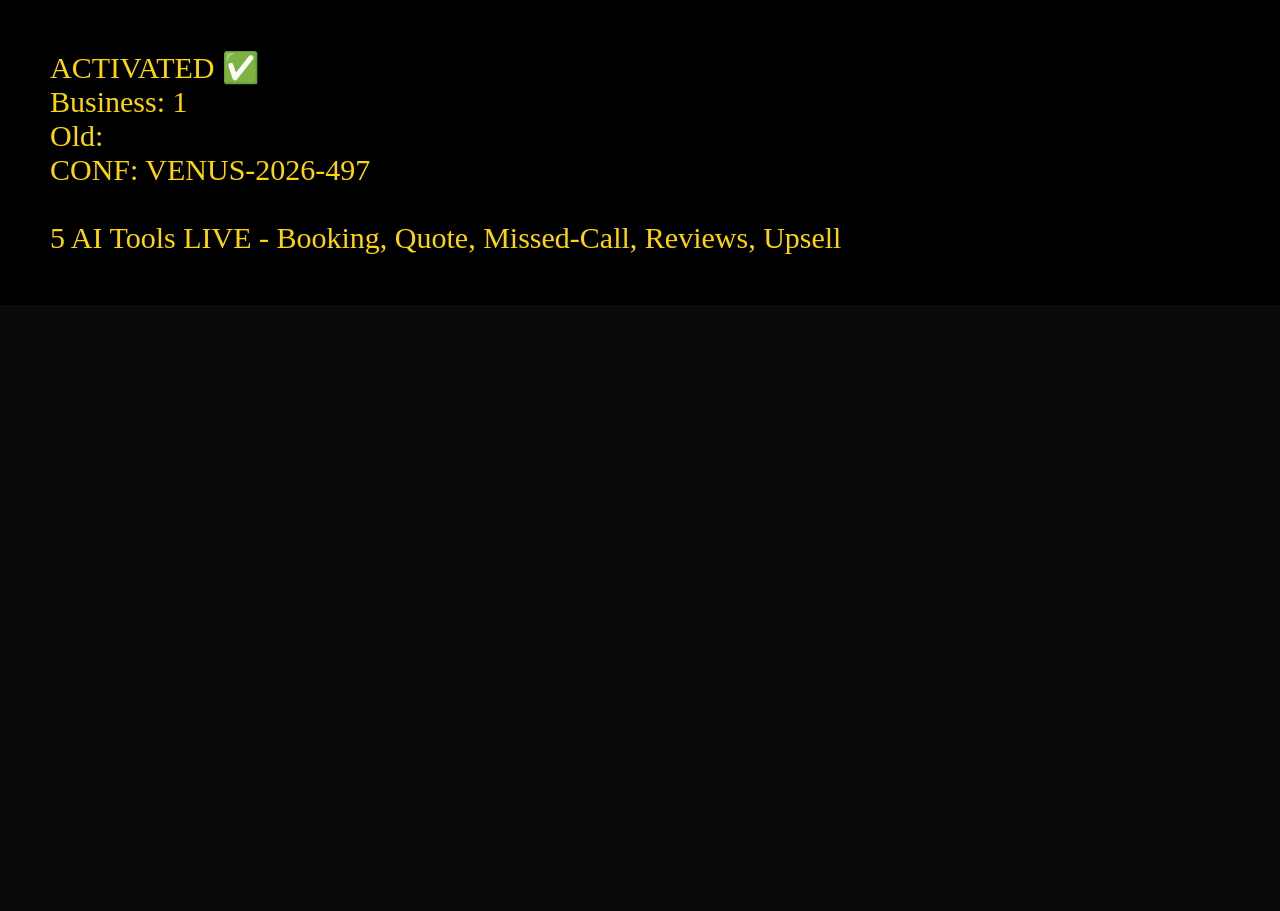
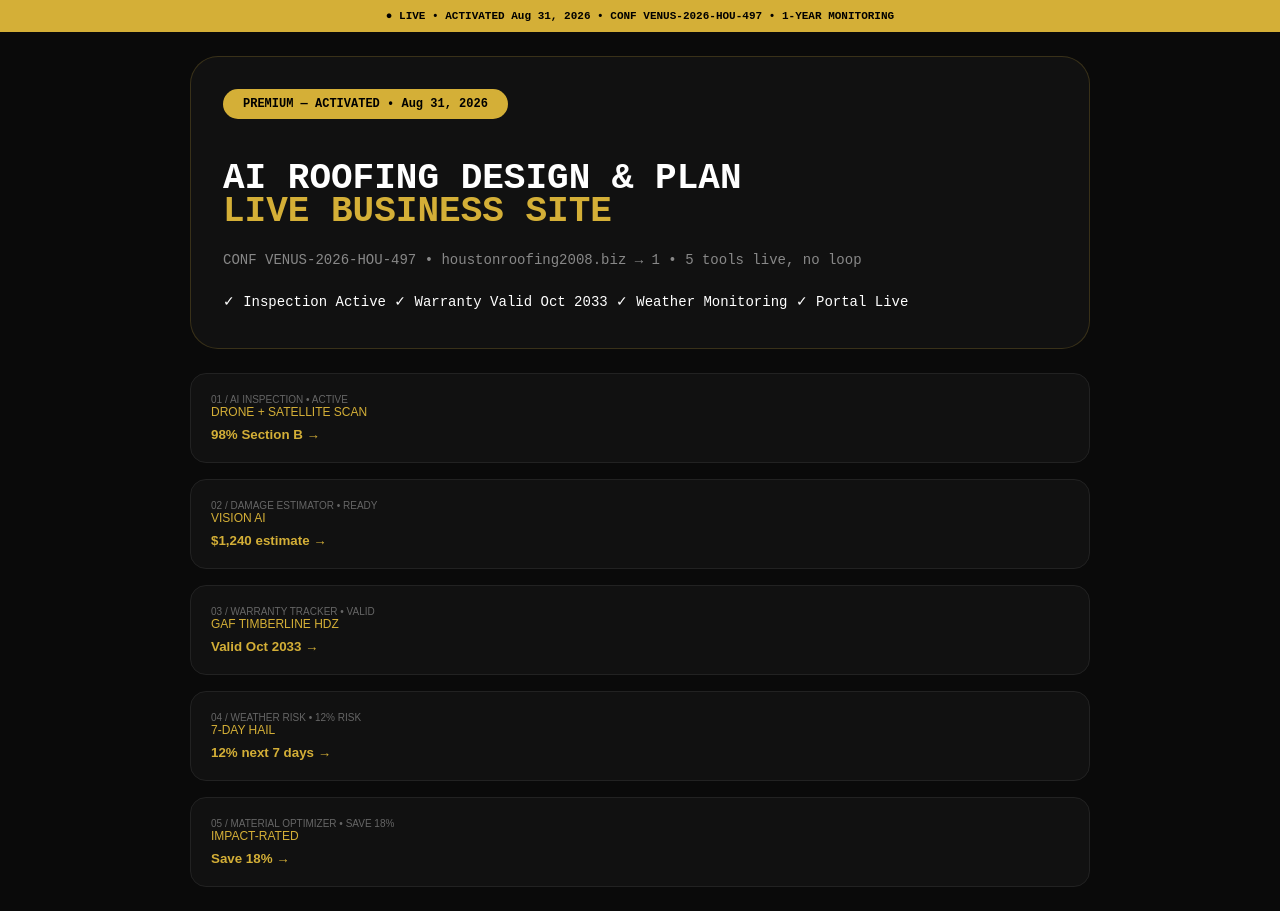
Before and after one commit to venusplaza7-dot/venus-ai-v7, a Next.js app: page /live/1 in a window 1280 px wide. Before the commit the page ends 800 px from the top, so only its background shows below. Built offline with nearby package versions, Linux system fonts and the light colour scheme.

Commit message:
Refactor page.js to use functional components

```diff
--- a/app/live/[b]/page.js
+++ b/app/live/[b]/page.js
@@ -1,9 +1,43 @@
-export default function Page({params, searchParams}) {
-  return <div style={{background:'black',color:'gold',padding:'50px',fontSize:'30px'}}>
-    ACTIVATED ✅<br/>
-    Business: {params.b}<br/>
-    Old: {searchParams.old}<br/>
-    CONF: {searchParams.conf || 'VENUS-2026-497'}<br/><br/>
-    5 AI Tools LIVE - Booking, Quote, Missed-Call, Reviews, Upsell
-  </div>
+"use client";
+import { useState } from "react";
+import { useParams, useSearchParams } from "next/navigation";
+
+export default function LivePage() {
+  const params = useParams();
+  const searchParams = useSearchParams();
+  const business = params?.b || "arizonanativeroofing.com";
+  const conf = searchParams.get("conf") || "VENUS-2026-HOU-497";
+  const oldDomain = searchParams.get("old") || "houstonroofing2008.biz";
+  const [activeTool, setActiveTool] = useState(null);
+  const [messages, setMessages] = useState({});
+  const [input, setInput] = useState("");
+
+  const tools = [
+    { id:"01", name:"AI INSPECTION", status:"ACTIVE", desc:"DRONE + SATELLITE SCAN", value:"98% Section B", detail:"Houston 77002 • 2,400 sq ft", initialMsg:"SCAN COMPLETE: 2,400 sq ft GAF HDZ • 0 leaks • Section B 98% wear." },
+    { id:"02", name:"DAMAGE ESTIMATOR", status:"READY", desc:"VISION AI", value:"$1,240 estimate", detail:"Upload photo • 12 sec", initialMsg:"ESTIMATE: Wind $1,240 - Shingle $680 Ridge $210 Labor $350." },
+    { id:"03", name:"WARRANTY TRACKER", status:"VALID", desc:"GAF TIMBERLINE HDZ", value:"Valid Oct 2033", detail:"Claim docs ready", initialMsg:"WARRANTY: GAF HDZ valid until Oct 2033. ROC #AZR-208765." },
+    { id:"04", name:"WEATHER RISK", status:"12% RISK", desc:"7-DAY HAIL", value:"12% next 7 days", detail:"Alerts ON", initialMsg:"WEATHER: Hail 12% next 7d, Wind 15mph." },
+    { id:"05", name:"MATERIAL OPTIMIZER", status:"SAVE 18%", desc:"IMPACT-RATED", value:"Save 18%", detail:"Class 4 saves $420/yr", initialMsg:"MATERIAL: Class 4 saves 18% ($420/yr). ROI 3.2yrs." }
+  ];
+
+  const openTool = (t) => { setActiveTool(t); if(!messages[t.id]) setMessages(p=>({...p,[t.id]:[{role:"ai",text:`${business.toUpperCase()} AI Online`},{role:"ai",text:t.initialMsg}]})); };
+  const send = () => { if(!input.trim()||!activeTool) return; const u=input; setInput(""); setMessages(p=>({...p,[activeTool.id]:[...(p[activeTool.id]||[]),{role:"user",text:u}]})); setTimeout(()=>setMessages(p=>({...p,[activeTool.id]:[...(p[activeTool.id]||[]),{role:"ai",text:"Processed. Want PDF report?"}]})),600); };
+
+  return (
+    <div style={{minHeight:"100vh",background:"#0a0a0a",color:"white",fontFamily:"monospace"}}>
+      <div style={{background:"#D4AF37",color:"black",textAlign:"center",padding:"10px",fontSize:"11px",fontWeight:"bold"}}>● LIVE • ACTIVATED Aug 31, 2026 • CONF {conf} • 1-YEAR MONITORING</div>
+      <div style={{padding:"24px",maxWidth:"900px",margin:"0 auto"}}>
+        <div style={{border:"1px solid #D4AF3733",borderRadius:"28px",padding:"32px",background:"#111"}}>
+          <div style={{background:"#D4AF37",color:"black",display:"inline-block",padding:"8px 20px",borderRadius:"999px",fontSize:"12px",fontWeight:"900",marginBottom:"20px"}}>PREMIUM — ACTIVATED • Aug 31, 2026</div>
+          <h1 style={{fontSize:"36px",fontWeight:"900",lineHeight:"0.9"}}>AI ROOFING DESIGN & PLAN<br/><span style={{color:"#D4AF37"}}>LIVE BUSINESS SITE</span></h1>
+          <p style={{color:"#888",fontSize:"14px",marginTop:"16px"}}>CONF {conf} • {oldDomain} → {business} • 5 tools live, no loop</p>
+          <div style={{marginTop:"20px",fontSize:"14px",lineHeight:"2"}}>✓ Inspection Active ✓ Warranty Valid Oct 2033 ✓ Weather Monitoring ✓ Portal Live</div>
+        </div>
+        <div style={{marginTop:"24px",display:"grid",gap:"16px"}}>
+          {tools.map(t=>(<button key={t.id} onClick={()=>openTool(t)} style={{textAlign:"left",border:"1px solid #222",borderRadius:"16px",padding:"20px",background:"#111",width:"100%",color:"white"}}><div style={{fontSize:"10px",color:"#666"}}>{t.id} / {t.name} • {t.status}</div><div style={{fontSize:"12px",color:"#D4AF37"}}>{t.desc}</div><div style={{color:"#D4AF37",marginTop:"8px",fontWeight:"bold"}}>{t.value} →</div></button>))}
+        </div>
+      </div>
+      {activeTool && (<div style={{position:"fixed",inset:"0",background:"rgba(0,0,0,0.95)",zIndex:"50",display:"flex",flexDirection:"column"}}><div style={{borderBottom:"1px solid #222",padding:"16px",display:"flex",justifyContent:"space-between"}}><div style={{color:"#D4AF37"}}>{activeTool.name}</div><button onClick={()=>setActiveTool(null)} style={{background:"#222",color:"white",borderRadius:"999px",width:"40px",height:"40px"}}>✕</button></div><div style={{flex:"1",overflowY:"auto",padding:"20px",display:"flex",flexDirection:"column",gap:"12px"}}>{(messages[activeTool.id]||[]).map((m,i)=>(<div key={i} style={{maxWidth:"85%",borderRadius:"16px",padding:"14px 18px",fontSize:"13px",background:m.role==="user"?"#D4AF37":"#1a1a1a",color:m.role==="user"?"black":"white",marginLeft:m.role==="user"?"auto":"0"}}>{m.text}</div>))}</div><div style={{borderTop:"1px solid #222",padding:"16px",display:"flex",gap:"12px"}}><input value={input} onChange={e=>setInput(e.target.value)} onKeyDown={e=>e.key==="Enter"&&send()} placeholder="Ask..." style={{flex:"1",background:"#111",border:"1px solid #222",borderRadius:"999px",padding:"12px 20px",color:"white"}}/><button onClick={send} style={{background:"#D4AF37",color:"black",padding:"0 24px",borderRadius:"999px",fontWeight:"900"}}>SEND</button></div></div>)}
+    </div>
+  );
 }
```
